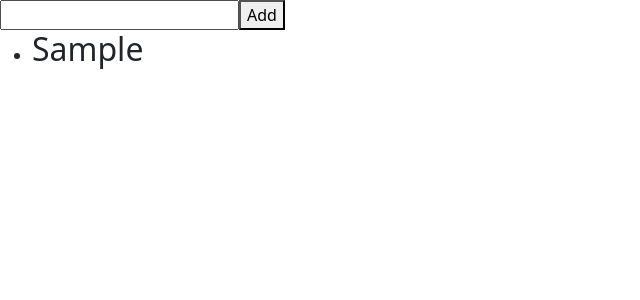
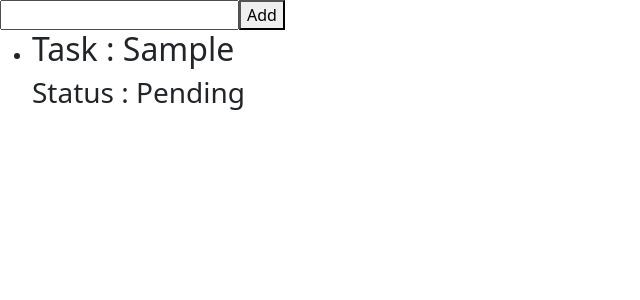
Before and after one commit to samThe-Coder/Fun2Do, a React app in the folder Frontend/: page / in a window 1280 px wide. Both pictures are taken after typing "Sample" into the empty fields and a click on the button "Add". Shown: the top 300 px of the page, without its empty margins (0-640 px from the left). Built offline with nearby package versions, Linux system fonts and the light colour scheme; the HTML template or start-up script is replaced by a standard one.

Commit message:
Added : using uuid as task id Handled : Special input characters

```diff
--- a/Frontend/package.json
+++ b/Frontend/package.json
@@ -12,7 +12,8 @@
   "dependencies": {
     "bootstrap": "^5.3.8",
     "react": "^19.2.7",
-    "react-dom": "^19.2.7"
+    "react-dom": "^19.2.7",
+    "uuid": "^14.0.1"
   },
   "devDependencies": {
     "@eslint/js": "^10.0.1",
--- a/Frontend/src/pages/Home.jsx
+++ b/Frontend/src/pages/Home.jsx
@@ -1,29 +1,44 @@
 import { useState } from "react"
+import {v4 as uuidv4 } from 'uuid'
 
 function Home(){
-    const [task,setTask]=useState({title:""});
+    const [task,setTask]=useState({id:"",title:"",isCompleted:false});
     const [taskList,setTaskList]=useState([]);
     function handleInput(e){
         setTask({...task,title : e.target.value});
     }
     function addTask(){
-        setTaskList(prev => [...prev,task]);
-        setTask({title:""});
+        if(task.title.trim() !== "" ){ //allow valid strings only
+            if(!task.title.match("[`'\"<>\\$%(&)]")){ //\\W+ restricting special characters
+                //Create a new object with uuid
+                const newTask = {
+                    id: uuidv4(), //later to use this in database
+                    title:task.title,
+                    isCompleted:task.isCompleted
+                }
+                //setTask(newTask); //creates problem due to useState's asynchronous behaviour
+                setTaskList(prev => [...prev,newTask]); //adding the new task to the existing list
+                setTask({id:"",title:"",isCompleted:false}); //resetting the input field
+            }else{
+                alert("Special characters are not allowed!");
+            }
+        }
     }
     return(
         <>
             <input type="text" value={task.title} onChange={(e)=>handleInput(e)}/>
-            <button onClick={()=>addTask()}>Add</button>
+            <button onClick={addTask}>Add</button>
 
             <ul>
                 {
-                    taskList.map((element,index)=>
-                        <li key={index}>
+                    taskList.map((element)=>
+                        <li key={element.id}>
+
                             <h2>
-                                {element.title}
+                                Task : {element.title}
                             </h2>
                             <h3>
-                                {element.isCompleted}
+                                Status : {element.isCompleted ? 'Completed' : 'Pending'}
                             </h3>
                         </li>
                     )}
```
Also changed, not shown: 1 other file (tests, documents, lock files or other folders).
